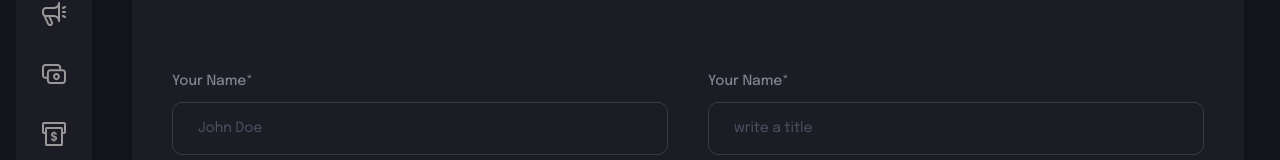
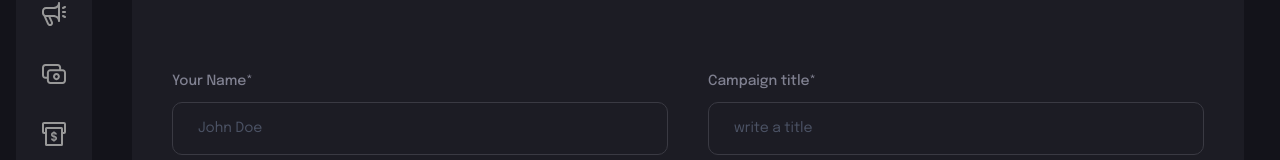
Before and after one commit to Orsini13/Nezar-Funding, a React (Vite) app: page /create-campaign in a window 1280 px wide. Shown: the part 206-366 px from the top of the page. Built offline with nearby package versions, Linux system fonts and the light colour scheme.

Commit message:
second form

```diff
--- a/src/App.jsx
+++ b/src/App.jsx
@@ -1,8 +1,8 @@
 import React from 'react';
 import { Routes, Route } from 'react-router-dom';
 // import './index.css'
-import { Home, Profile, CreateCampaigns, CampaignDetails } from './Pages' ;
-import {Sidebar , Navbar} from './Components'
+import { Home, Profile, CreateCampaigns, CampaignDetails,FundCard } from './Pages' ;
+import {Sidebar , Navbar, } from './Components'
 
 const  App = () => {
 
@@ -21,6 +21,7 @@ const  App = () => {
             <Route path='/profile' element={<Profile/>}/>
             <Route path='/create-campaign' element={<CreateCampaigns  />}/>
             <Route path='/Campaing-details/:id' element={<CampaignDetails/>}/>
+            <Route path='/FundCard' element={<FundCard />}/>
           </Routes>
 
       </div>
--- /dev/null
+++ b/src/Components/FundCard.jsx
@@ -0,0 +1,9 @@
+import React from 'react'
+
+const FundCard = () => {
+  return (
+    <div>FundCard</div>
+  )
+}
+
+export default FundCard
--- a/src/Components/index.jsx
+++ b/src/Components/index.jsx
@@ -2,3 +2,5 @@ export{ default as Sidebar} from './Sidebar';
 export{ default as Navbar} from './Navbar';
 export{ default as CustomButton} from './CustomButton';
 export{ default as FormField} from './FormField';
+
+export {default as FundCard} from './FundCard'
--- a/src/Pages/CreateCampaigns.jsx
+++ b/src/Pages/CreateCampaigns.jsx
@@ -21,8 +21,9 @@ const handleFormFieldChange = (fieldName, e) => {
   setForm({...form, [fieldName]: e.target.value})
 }
 
-const handleSubmit = () => {
-
+const handleSubmit = (e) => {
+    e.preventDefault();
+    console.log(form)
 }
 
 
@@ -46,10 +47,10 @@ const handleSubmit = () => {
             handleChange={(e)=> handleFormFieldChange('name', e)}
             />
             <FormField
-              labelName="Your Name*"
+              labelName="Campaign title*"
               placeholder="write a title"
               inputType="text"
-              value={form.name}
+              value={form.title}
               handleChange={(e)=> handleFormFieldChange('title', e)}
             />
 
@@ -80,7 +81,7 @@ const handleSubmit = () => {
               placeholder="End Date"
               inputType="date"
               value={form.deadeline}
-              handleChange={(e)=> handleFormFieldChange('deadline', e)}
+              handleChange={(e)=> handleFormFieldChange('deadeline', e)}
             />
         </div>
 
--- /dev/null
+++ b/src/Pages/FundCard.jsx
@@ -0,0 +1,9 @@
+import React from 'react'
+
+const FundCard = () => {
+  return (
+    <div>FundCard</div>
+  )
+}
+
+export default FundCard
--- a/src/Pages/index.jsx
+++ b/src/Pages/index.jsx
@@ -2,3 +2,4 @@ export {default as Home} from './Home.jsx';
 export {default as Profile} from './Profile.jsx';
 export {default as CreateCampaigns} from './CreateCampaigns.jsx';
 export {default as CampaignDetails} from './CampaignDetails.jsx';
+export {default as FundCard} from './FundCard';
```
